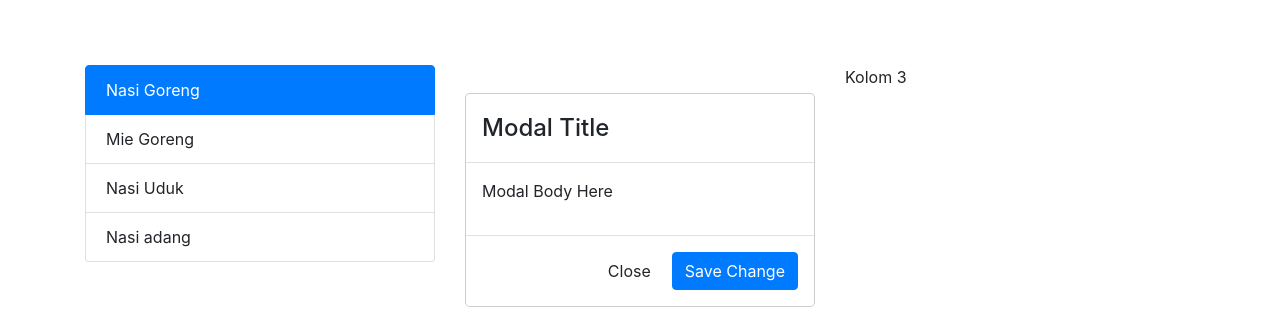
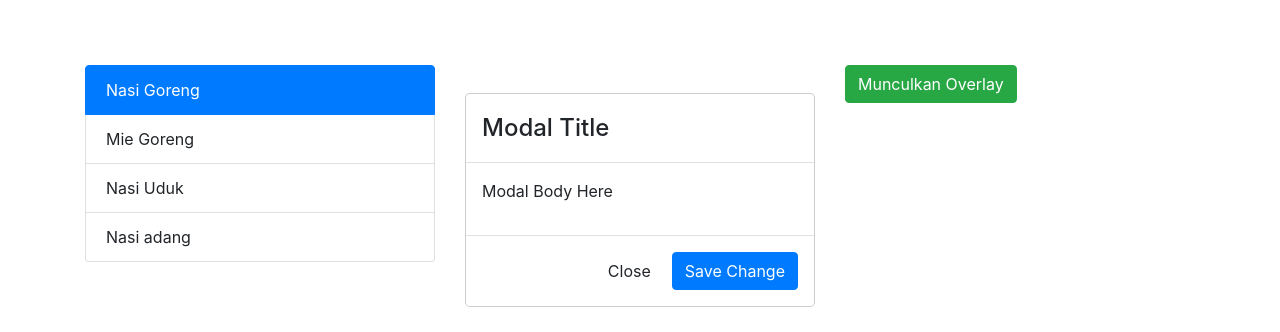
Before and after one commit to putrapuices/hello-bootstrap, a React (Create React App) app: page / in a window 1280 px wide. Shown: the part 2377-2709 px from the top of the page. Built offline with nearby package versions, Linux system fonts and the light colour scheme.

Commit message:
Bootstrap - Overlays / Popovers / Tooltips ( 78 )

```diff
--- a/src/App.js
+++ b/src/App.js
@@ -26,6 +26,8 @@ import {
   Modal,
   Nav,
   Navbar,
+  OverlayTrigger,
+  Popover,
 } from "react-bootstrap";
 // import Media from 'react-bootstrap/Media';
 
@@ -54,12 +56,16 @@ import {
 
 class App extends Component {
   render() {
+    const munculpopover = (
+      <Popover title="informasi">
+        This is popover astikan triggernya benar
+      </Popover>
+    );
     return (
       // <div className='container'>
       //   <Button varian='primary'>Testing</Button>
       //   <h1>Hello Bootstrap</h1>
       // </div>
-
       <Container>
         <Navbar bg="dark" variant="dark">
           <Navbar.Brand>Menu</Navbar.Brand>
@@ -326,7 +332,15 @@ class App extends Component {
               </Modal.Footer>
             </Modal.Dialog>
           </Col>
-          <Col>Kolom 3</Col>
+          <Col>
+            <OverlayTrigger
+              // trigger="click" //jika triggernya tidak harus di klik maka di comment saja
+              placement="right"
+              overlay={munculpopover}
+            >
+              <Button variant="success">Munculkan Overlay</Button>
+            </OverlayTrigger>
+          </Col>
         </Row>
       </Container>
     );
```
